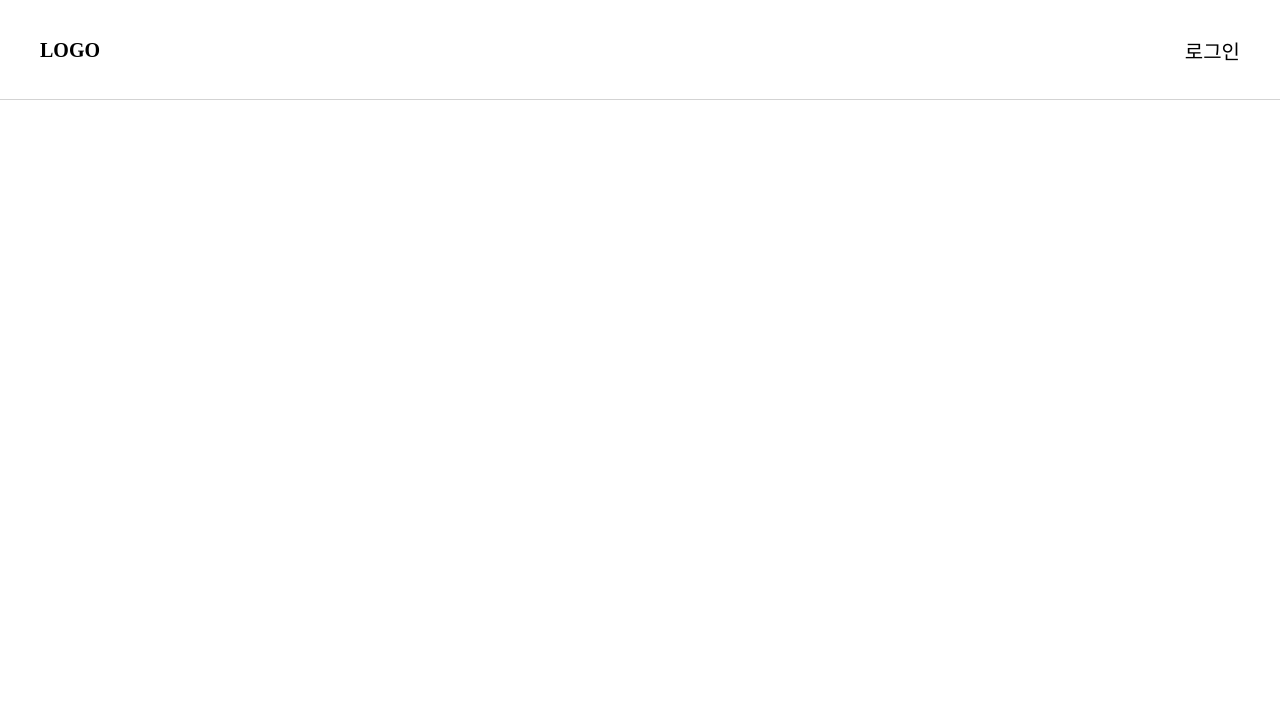
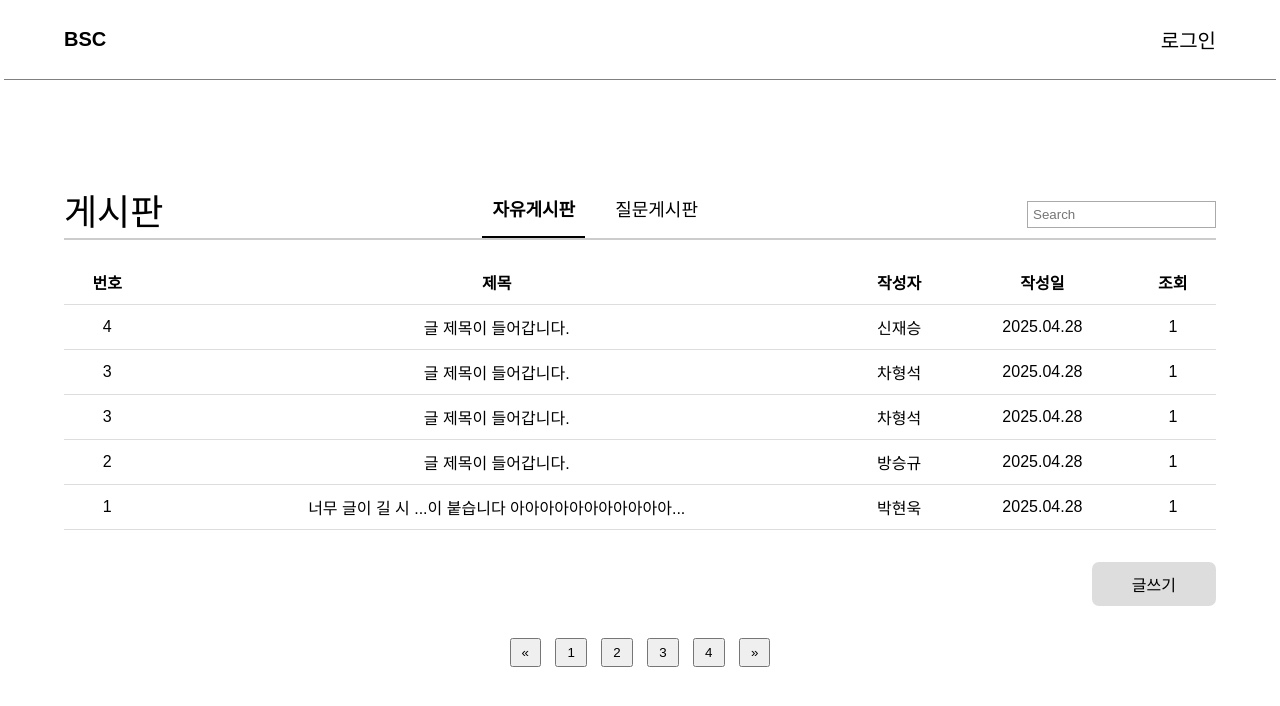
Before and after one commit to deadrabbit07/Board, a plain HTML site: page board.html in a window 1280 px wide. Drawn offline with Linux system fonts and the light colour scheme.

Commit message:
board & fix

```diff
--- a/board.html
+++ b/board.html
@@ -5,13 +5,84 @@
     <meta name="viewport" content="width=device-width, initial-scale=1.0" />
     <title>Board Project</title>
     <link rel="stylesheet" href="./css/board.css" />
+    <link rel="stylesheet" href="./css/header.css" />
   </head>
   <body>
-    <header>
-      <ul>
-        <li><a href="#">LOGO</a></li>
-        <li><a href="./login.html">로그인</a></li>
-      </ul>
+    <header class="header">
+      <p class="logo_header"><a href="./board.html">BSC</a></p>
+      <p class="login_header"><a href="#">로그인</a></p>
     </header>
+
+    <div class="tabs">
+      <div class="board-font">게시판</div>
+      <div class="board-list">
+        <div class="active">자유게시판</div>
+        <div>질문게시판</div>
+      </div>
+      <div class="search-box">
+        <input type="text" placeholder="Search" />
+      </div>
+    </div>
+
+    <table>
+      <thead>
+        <tr>
+          <th>번호</th>
+          <th>제목</th>
+          <th>작성자</th>
+          <th>작성일</th>
+          <th>조회</th>
+        </tr>
+      </thead>
+      <tbody>
+        <tr>
+          <td>4</td>
+          <td>글 제목이 들어갑니다.</td>
+          <td>신재승</td>
+          <td>2025.04.28</td>
+          <td>1</td>
+        </tr>
+        <tr>
+          <td>3</td>
+          <td>글 제목이 들어갑니다.</td>
+          <td>차형석</td>
+          <td>2025.04.28</td>
+          <td>1</td>
+        </tr>
+        <tr>
+          <td>3</td>
+          <td>글 제목이 들어갑니다.</td>
+          <td>차형석</td>
+          <td>2025.04.28</td>
+          <td>1</td>
+        </tr>
+        <tr>
+          <td>2</td>
+          <td>글 제목이 들어갑니다.</td>
+          <td>방승규</td>
+          <td>2025.04.28</td>
+          <td>1</td>
+        </tr>
+        <tr>
+          <td>1</td>
+          <td>너무 글이 길 시 ...이 붙습니다 아아아아아아아아아아아...</td>
+          <td>박현욱</td>
+          <td>2025.04.28</td>
+          <td>1</td>
+        </tr>
+      </tbody>
+    </table>
+
+    <div class="write-btn">
+      <button>글쓰기</button>
+    </div>
+    <div class="pagination">
+      <button>&laquo;</button>
+      <button class="active">1</button>
+      <button>2</button>
+      <button>3</button>
+      <button>4</button>
+      <button>&raquo;</button>
+    </div>
   </body>
 </html>
--- a/css/board.css
+++ b/css/board.css
@@ -1,33 +1,96 @@
 * {
   margin: 0;
   padding: 0;
-  box-sizing: border-box;
 }
-li {
-  list-style: none;
-}
-a {
-  text-decoration: none;
-}
-header {
-  width: 100%;
-  height: 100px;
-  border-bottom: 1px solid #d3d3d3;
-}
-header > ul {
-  display: flex;
-  justify-content: space-between;
-}
-header > ul > li {
+
+body {
+  font-family: sans-serif;
+  background-color: #fff;
   display: flex;
   align-items: center;
-  height: 100px;
-  padding: 40px;
-  font-size: 20px;
+  flex-direction: column;
 }
-header > ul > li:nth-child(1) {
+
+.tabs {
+  display: flex;
+  width: 90%;
+  justify-content: space-between;
+  align-items: center;
+  border-bottom: 2px solid #ccc;
+  margin: 0 20px;
+  margin-top: 100px;
+}
+
+.board-font {
+  font-size: 36px;
+  flex-shrink: 0;
+}
+
+.board-list {
+  display: flex;
+  justify-content: center;
+  gap: 20px;
+  flex-grow: 1;
+}
+
+.board-list div {
+  padding: 15px 10px;
+  font-size: 18px;
+  cursor: pointer;
+}
+
+.board-list .active {
+  border-bottom: 2px solid black;
   font-weight: bold;
 }
-header > ul > li > a {
-  color: black;
+
+.search-box {
+  flex-shrink: 0;
+  margin: 10px 0px 0px 0px;
 }
+
+.search-box input {
+  padding: 5px;
+  border: 1px solid #aaa;
+}
+
+table {
+  width: 90%;
+  margin: 20px auto;
+  border-collapse: collapse;
+}
+
+th,
+td {
+  border-bottom: 1px solid #ddd;
+  text-align: center;
+  padding: 10px;
+}
+
+.pagination {
+  text-align: center;
+  margin: 20px;
+}
+
+.pagination button {
+  margin: 0 5px;
+  padding: 5px 10px;
+}
+
+.write-btn {
+  width: 90%;
+  margin: 0 auto;
+  display: flex;
+  justify-content: flex-end;
+  font-size: 18px;
+  padding: 12px 0;
+}
+
+.write-btn button {
+  padding: 10px 40px;
+  font-size: 16px;
+  border: none;
+  border-radius: 7px;
+  background-color: #ddd;
+  cursor: pointer;
+}
--- a/css/header.css
+++ b/css/header.css
@@ -3,11 +3,10 @@
   padding: 0;
 }
 
-.header{
+.header {
   display: flex;
-    justify-content: center;
+  justify-content: space-between;
   align-items: center;
-    justify-content: space-between;
   padding: 25px 60px;
   width: 90vw;
   border-bottom: 1px solid gray;
@@ -18,19 +17,11 @@ a {
   color: #000;
 }
 
-.logo_header{
-    color: black;
+.logo_header {
   font-weight: bold;
   font-size: 20px;
 }
 
-.login_header{
-    color: black;
+.login_header {
   font-size: 20px;
 }
-
-body{
-    display: flex;
-    align-items: center;
-    flex-direction: column;
-}
```
Also changed, not shown: check.html (+12 -13 lines), check_my_post.html (+2 -2 lines), login.html (+2 -2 lines), post.html (+10 -13 lines), register.html (+2 -2 lines), update.html (+8 -12 lines). Lines whose indentation alone changed are shown as unchanged.
